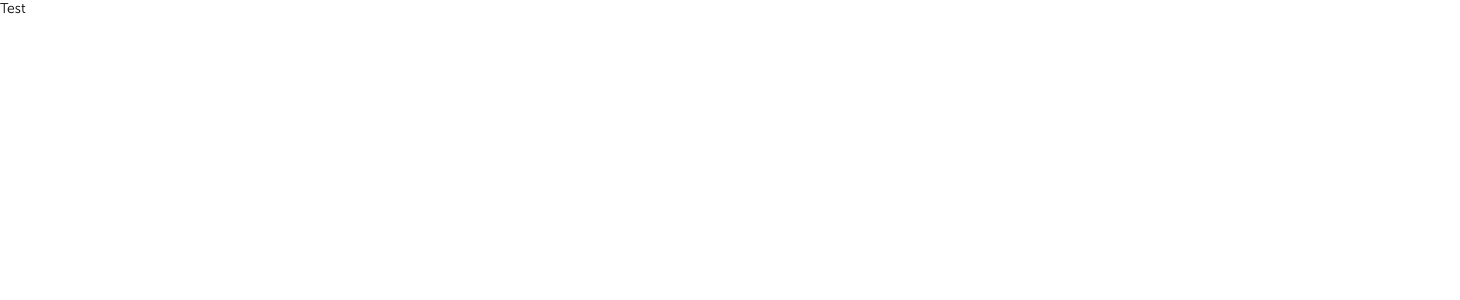
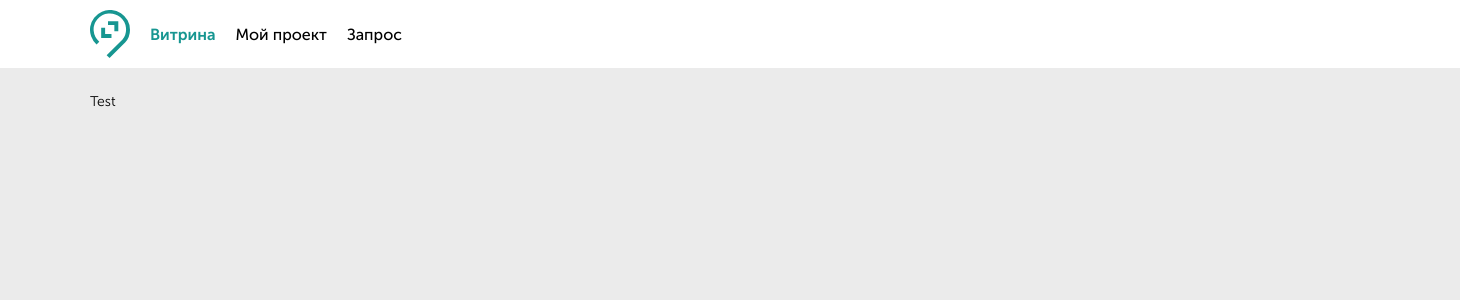
Before and after one commit to jpcdevel/inno-front, a React (Create React App) app: page / in a window 1280 px wide. Shown: the top 300 px of the page, 1460 px wide, since content can reach past the window. Built offline with nearby package versions, Linux system fonts and the light colour scheme.

Commit message:
menu added

```diff
--- a/src/App.js
+++ b/src/App.js
@@ -7,6 +7,8 @@ import {
 import { Toaster } from 'react-hot-toast';
 
 import Home from './components/pages/Home'
+import Navbar from './components/essentials/Navbar'
+
 import ScrollToTop from "./utils/ScrollToTop";
 import './static/styles/main.css'
 
@@ -22,10 +24,14 @@ function App() {
 
 
               <div className="main">
+                  <Navbar />
                   <ScrollToTop />
                   <div className="content">
                       <Switch>
                           <Route exact path="/">
+                              <Home />
+                          </Route>
+                          <Route path="/my">
                               <Home />
                           </Route>
                       </Switch>
--- /dev/null
+++ b/src/components/essentials/Navbar.js
@@ -0,0 +1,49 @@
+import { useState, useEffect } from 'react'
+import { Link, useLocation } from 'react-router-dom'
+
+import logo from '../../static/images/logo.svg'
+
+function Navbar() {
+    const [path, setPath] = useState(window.location.pathname.split("/"))
+    const [lastPath, setLastPath] = useState(window.location.pathname.split("/").pop())
+
+    const loc = useLocation()
+    console.log(window.location.pathname.split("/").includes("my"))
+
+    useEffect(() => {
+        let pathTemp = window.location.pathname.split("/")
+        setPath(pathTemp)
+        setLastPath(pathTemp.pop())
+    }, [loc])
+
+    return (
+        <div className="navbar">
+            <img src={logo} width="40px" />
+
+            <Link
+                to={"/"}
+                className={lastPath == '' ? "menu_item menu_item_active" : "menu_item"}
+                style={{marginLeft: "20px"}}
+            >
+                Витрина
+            </Link>
+
+            <Link
+                to={"/my"}
+                className="menu_item"
+                className={lastPath == 'my' ? "menu_item menu_item_active" : "menu_item"}
+            >
+                Мой проект
+            </Link>
+
+            <Link
+                to={"/request"}
+                className={lastPath == 'request' ? "menu_item menu_item_active" : "menu_item"}
+            >
+                Запрос
+            </Link>
+        </div>
+    )
+}
+
+export default Navbar
--- a/src/static/styles/main.css
+++ b/src/static/styles/main.css
@@ -24,7 +24,7 @@
 }
 
 body {
-    background-color: #fff;
+    background-color: #EBEBEB;
     overflow-x: hidden !important;
     height: 100%;
     margin: 0
@@ -118,3 +118,38 @@ table {
 .rel {
     position: relative;
 }
+
+.navbar {
+    width: 100%;
+    background: #fff;
+    padding: 10px 20px;
+    display: flex;
+    align-items: center;
+}
+
+.content {
+    margin: 20px 20px;
+}
+
+.menu_item {
+    color: #000;
+    font-size: 16px;
+    text-decoration: none;
+    margin: 0 10px;
+    font-family: MouseoSans-Medium;
+}
+
+.menu_item_active {
+    font-family: MouseoSans-Bold;
+    color: #179691;
+}
+
+@media(min-width: 1024px) {
+    .navbar {
+        padding: 10px 90px;
+    }
+
+    .content {
+        margin: 25px 90px;
+    }
+}
```
Also changed, not shown: src/static/images/logo.svg (added).
